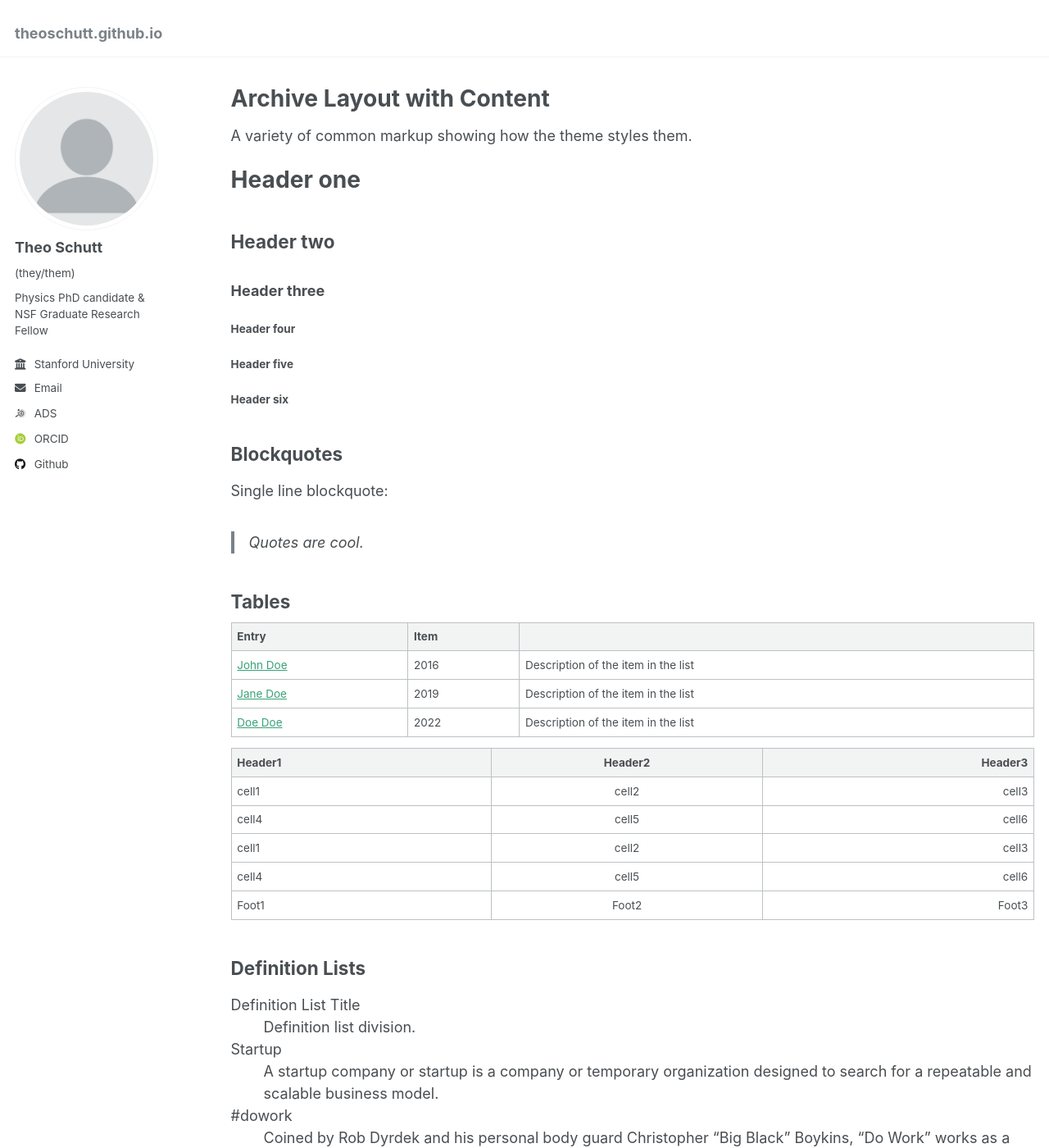
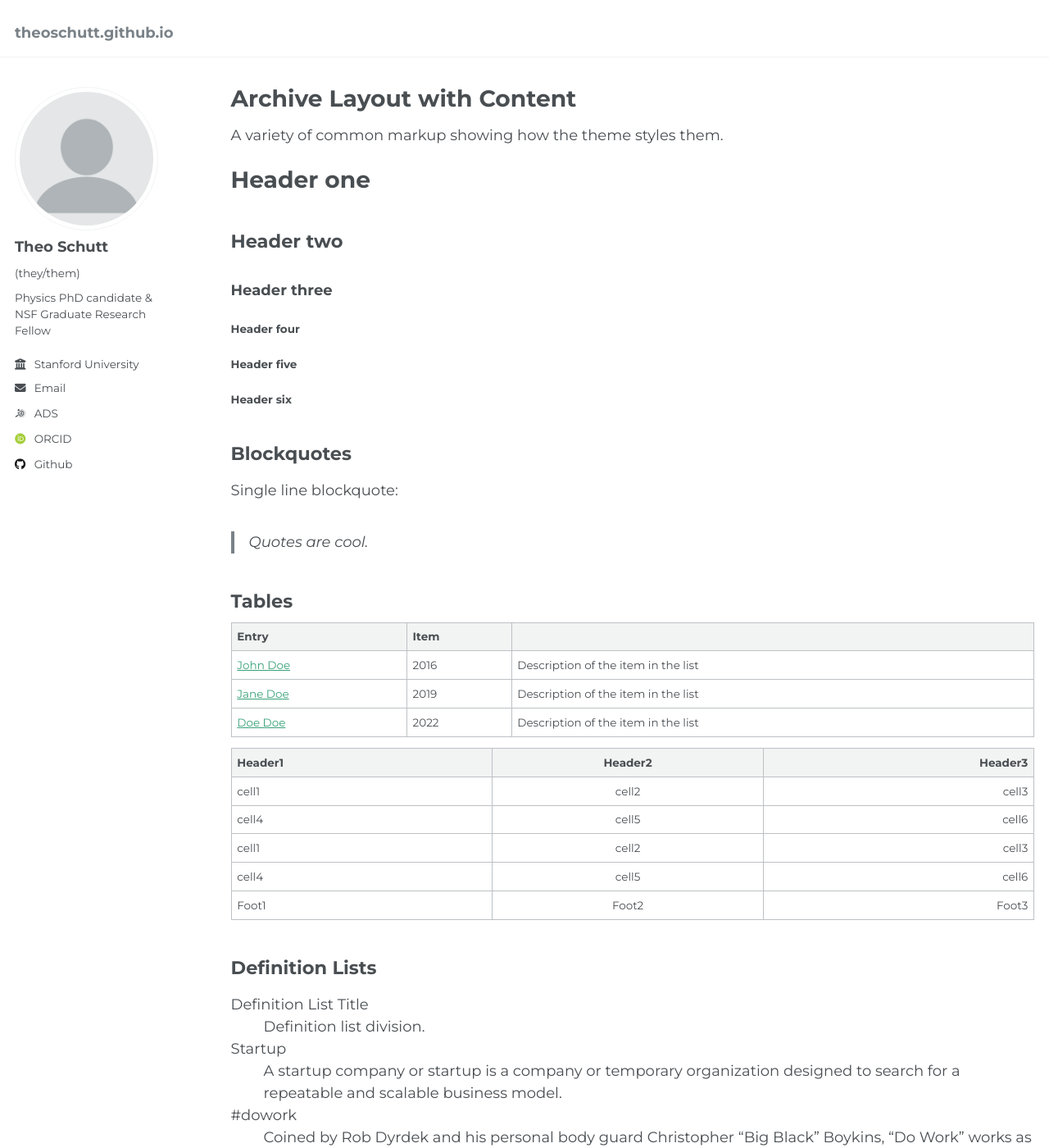
Before and after one commit to theoschutt/theoschutt.github.io, a Jekyll site: the page built from _pages/archive-layout-with-content.md, in a window 1280 px wide and 1400 px high. Shown: the whole window at 82% size. Built offline with Jekyll 4.4.1, drawn with Linux system fonts in a browser that asks for light colours; some web fonts are replaced.

Commit message:
Update _variables.scss

```diff
--- a/_sass/_variables.scss
+++ b/_sass/_variables.scss
@@ -14,7 +14,7 @@ $indent-var                 : 1.3em;
 
 /* system typefaces */
 $serif                      : Georgia, Times, serif;
-$sans-serif                 : -apple-system, ".SFNSText-Regular", "San Francisco", "Roboto", "Segoe UI", "Helvetica Neue", "Lucida Grande", Arial, sans-serif;
+$sans-serif                 : Montserrat, -apple-system, ".SFNSText-Regular", "San Francisco", "Roboto", "Segoe UI", "Helvetica Neue", "Lucida Grande", Arial, sans-serif;
 $monospace                  : Monaco, Consolas, "Lucida Console", monospace;
 
 /* sans serif typefaces */
```
